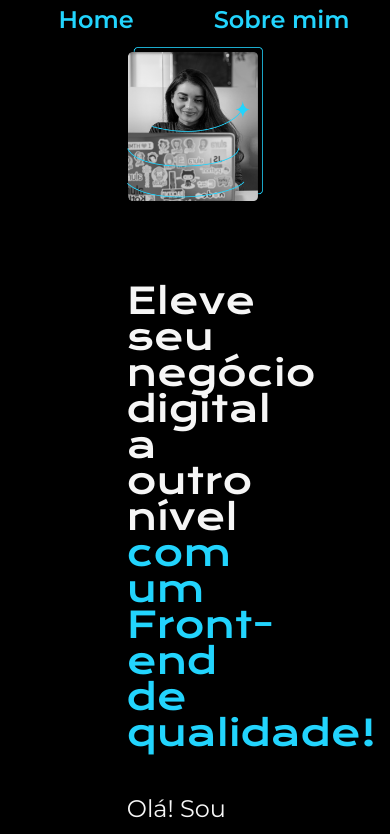
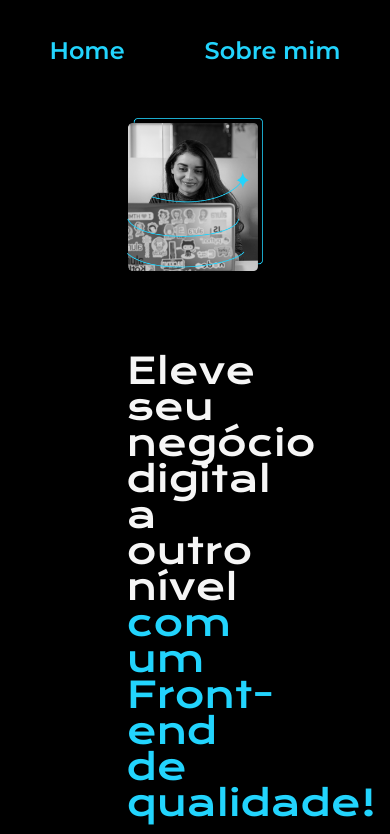
Before and after one commit to Ryotruuser/p-apresentacao, a plain HTML site: page index.html in a window 390 px wide. Shown: the top 834 px of the page. Drawn offline with nearby package versions, Linux system fonts and the light colour scheme.

Commit message:
alterando cabecalho para responsividade

```diff
--- a/estilo/estilo.css
+++ b/estilo/estilo.css
@@ -122,7 +122,16 @@ body{
 }
 
 @media (max-width: 1200px){
+    .cabecalho{
+        padding: 10%;
+    }
+
+    .cabecalho-menu{
+        justify-content: center;
+    }
+
     .apresentacao{
         flex-direction: column-reverse;
     }
+
 }
```
